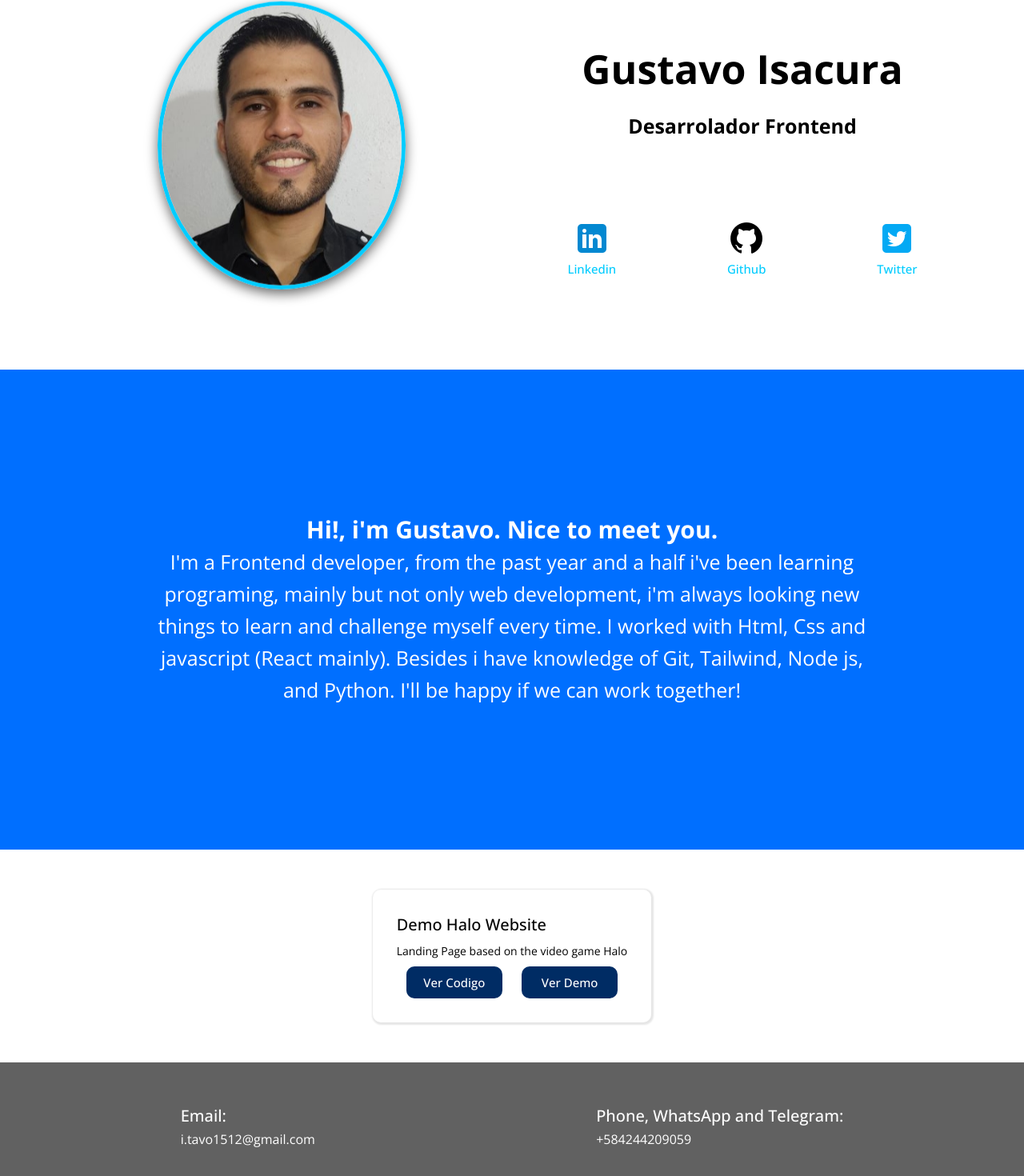
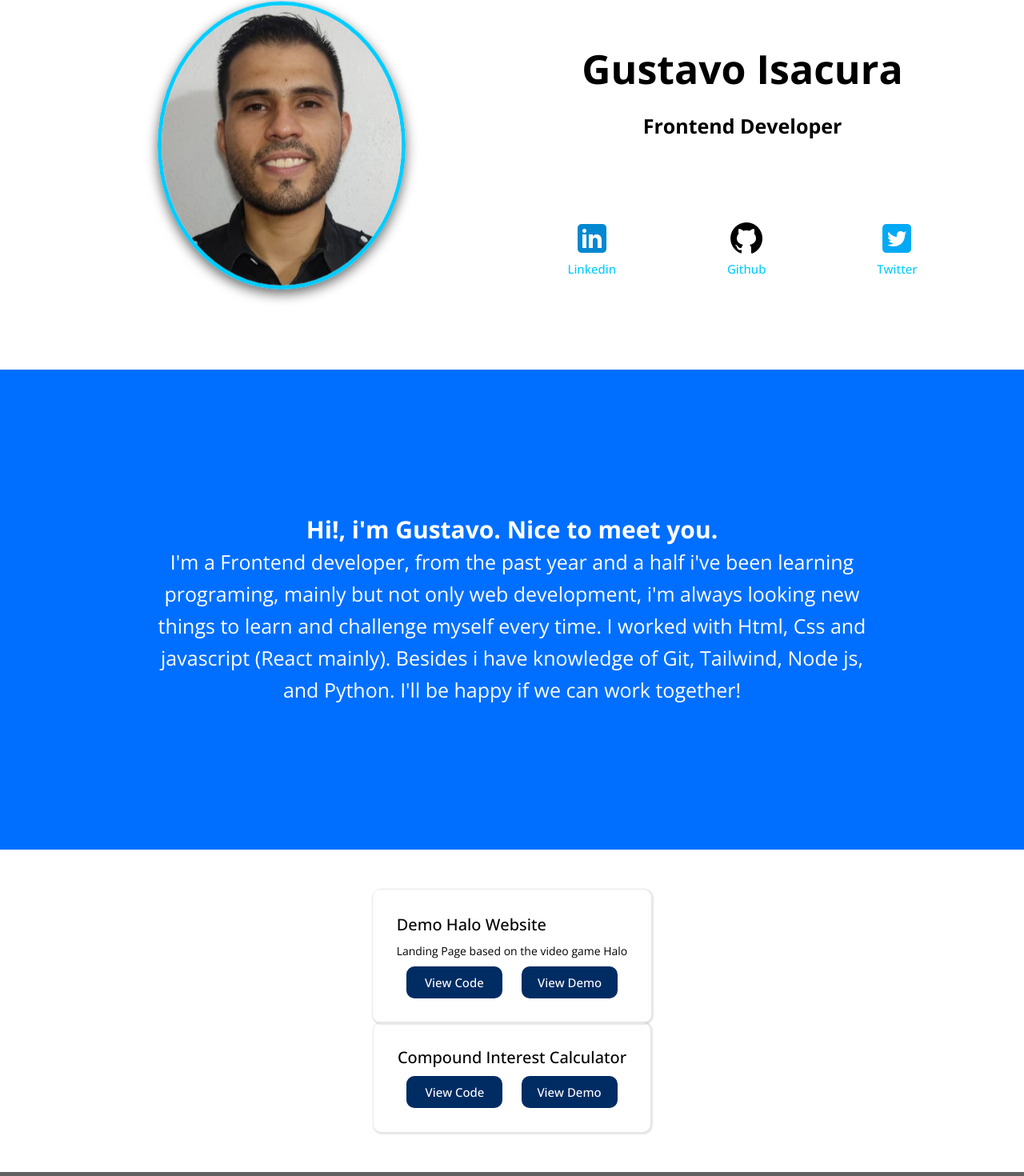
Before and after one commit to GIsacura/gisacura-website, a React (Vite) app: page / in a window 1280 px wide. Shown: the part 129-1599 px from the top of the page at 80% size. Built offline with nearby package versions, Linux system fonts and the light colour scheme.

Commit message:
Adding a new project to list

```diff
--- a/src/Pages/Home.jsx
+++ b/src/Pages/Home.jsx
@@ -20,7 +20,7 @@ const Home = () => {
         </div>
         <section className='main__information'>
           <h1>Gustavo Isacura</h1>
-          <h3>Desarrolador Frontend</h3>
+          <h3>Frontend Developer</h3>
           <div className='main__information--social-media'>
             <a href='https://linkedin.com/in/gustavoisacura' target="_blank">
               <img src={LinkedInLogo} alt='Linkedin'/>
@@ -54,8 +54,21 @@ const Home = () => {
               Landing Page based on the video game Halo
             </p>
             <div className='projects__card--buttons'>
-              <a href="https://github.com/GIsacura/react-demo-halo-website" target="_blank">Ver Codigo</a>
-              <a href="https://gisacura-react-demo-halo-website.vercel.app/" target="_blank">Ver Demo</a>
+              <a href="https://github.com/GIsacura/react-demo-halo-website" target="_blank">View Code</a>
+              <a href="https://gisacura-react-demo-halo-website.vercel.app/" target="_blank">View Demo</a>
+            </div>
+          </div>
+        </div>
+
+        <div className='projects__container'>
+          <div className='projects__card'>
+            <h3>Compound Interest Calculator</h3>
+            <p>
+
+            </p>
+            <div className='projects__card--buttons'>
+              <a href="https://github.com/GIsacura/compound-interest-calculator" target="_blank">View Code</a>
+              <a href="https://compound-interest-calculator-liart.vercel.app/" target="_blank">View Demo</a>
             </div>
           </div>
         </div>
```
